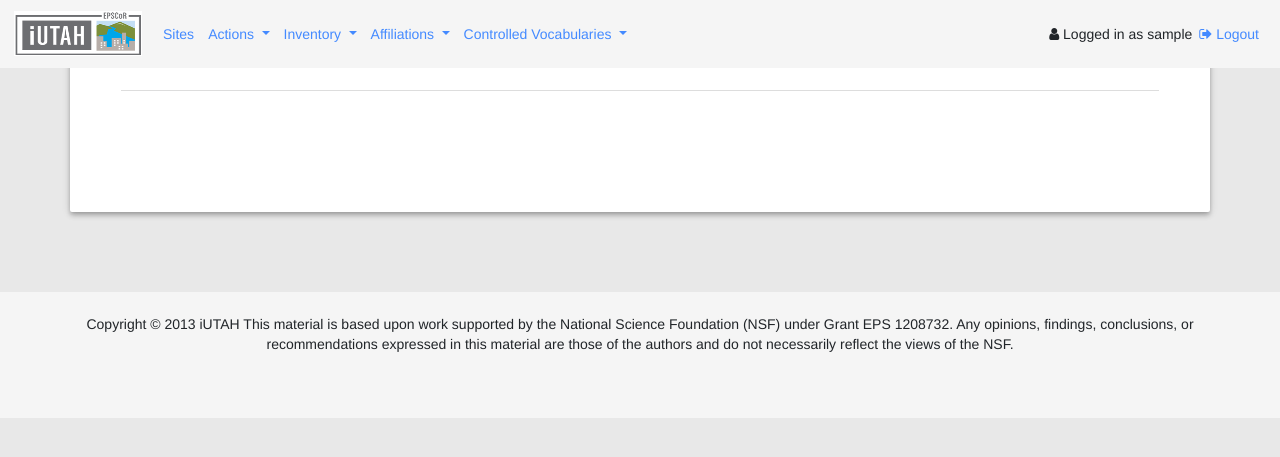
After one commit to ODM2/ODM2Equipment, a Django app: template src/equipment_inventory/templates/equipment_inventory/list.html in a window 1280 px wide. The commit adds this page. Shown: the top 457 px of the page. Run offline with Django 3.2, Linux system fonts and the light colour scheme; the template is opened without the code that fills it, so the values that code supplies are empty; the visitor is signed in with stand-in values (Sample User, id 1); parts of the project's set-up code (start-up, migrations or seed data) failed here and were passed over; some libraries are stand-ins or nearby versions.

Commit message:
Added Site list view, template, and url routing.

```diff
--- a/src/equipment_inventory/static/equipment_inventory/css/base.css
+++ b/src/equipment_inventory/static/equipment_inventory/css/base.css
@@ -58,6 +58,10 @@ html > body {
 
 /* HELPERS */
 
+.mdl-card.full-width .mdl-card__supporting-text, .mdl-card.full-width .mdl-card__title {
+    width: 100%;
+}
+
 .light-background {
     background: #f5f5f5;
 }
@@ -104,6 +108,62 @@ html > body {
     color: #3b8a8a;
 }
 
+span.user-info {
+    pointer-events: none;
+}
+
+.ribbon-content .page-title {
+    margin: -40px 0 40px;
+    padding-bottom: 10px;
+    border-bottom: 1px solid #DDD;
+    line-height: 24px;
+}
+
+.ribbon {
+    width: 100%;
+    height: 40vh;
+    -webkit-flex-shrink: 0;
+    -ms-flex-negative: 0;
+    flex-shrink: 0;
+}
+
+.ribbon-none {
+    background-color: transparent;
+}
+
+.ribbon-blue {
+    background-color: #337ab7;
+}
+
+.ribbon-green {
+    background-color: #62843e;
+}
+
+.ribbon-dark {
+    background-color: #494949;
+}
+
+.ribbon-lightblue {
+    background-color: #048a8a;
+}
+
+.ribbon-content {
+    -webkit-flex-shrink: 0;
+    -ms-flex-negative: 0;
+    flex-shrink: 0;
+    padding: 80px 4vw !important;
+    margin-bottom: 80px;
+    border-radius: 2px;
+}
+
+.ribbon-content:first-child {
+     margin-top: -35vh;
+}
+
+.ribbon-container {
+    padding: 0 15px;
+}
+
 /* FOOTER */
 
 .footer {
@@ -112,6 +172,5 @@ html > body {
     text-align: center;
     background: #f5f5f5;
     padding: 1.7% 0 5%;
-    position: absolute;
     bottom: 0;
 }
--- a/src/equipment_inventory/templates/equipment_inventory/base.html
+++ b/src/equipment_inventory/templates/equipment_inventory/base.html
@@ -97,7 +97,7 @@
 
                 </ul>
                 {% if user.is_authenticated %}
-                <span><i class="fa fa-user" aria-hidden="true"></i> Logged in as {{ user }}</span>
+                <span class="user-info"><i class="fa fa-user" aria-hidden="true"></i> Logged in as {{ user }}</span>
                 <ul class="navbar-nav">
                     <li class="nav-item dropdown">
                         <a class="nav-link" href=""><i class="fa fa-sign-out" aria-hidden="true"></i> Logout</a>
--- /dev/null
+++ b/src/equipment_inventory/templates/equipment_inventory/list.html
@@ -0,0 +1,43 @@
+{% extends 'equipment_inventory/base.html' %}
+{% load static %}
+
+{% block styles %}
+    {{ block.super }}
+    <link rel="stylesheet" href="{% static 'equipment_inventory/css/list.css' %}">
+{% endblock %}
+
+{% block content %}
+<div class="ribbon ribbon-none"></div>
+<div class="ribbon-container">
+    <div class="container ribbon-content mdl-color--white mdl-shadow--4dp">
+        <div class="row">
+            <section class="item-list col-sm-12">
+                <header>
+                    <div class="page-title grid" style="grid-template-columns: auto auto;">
+                        <span>
+                            {% block list-title %}{% endblock %}
+                        </span>
+                    </div>
+
+                    {% include 'includes/messages.template.html' with messages=messages %}
+                </header>
+
+                <div class="row">
+                    <div class="list-container col-sm-12 col-md-6">
+                        <table class="mdl-data-table mdl-js-data-table mdl-shadow--2dp full-width">
+                            <thead>
+                            <tr>
+                                {% block table-headers %}{% endblock %}
+                            </tr>
+                            </thead>
+                            <tbody>
+                                {% block table-rows %}{% endblock %}
+                            </tbody>
+                        </table>
+                    </div>
+                </div>
+            </section>
+        </div>
+    </div>
+</div>
+{% endblock %}
--- /dev/null
+++ b/src/equipment_inventory/templates/includes/messages.template.html
@@ -0,0 +1,15 @@
+{% if messages %}
+    <div class="row">
+        <div class="col-12">
+            {% for message in messages %}
+                <div class="message-container">
+                    <span class="mdl-chip mdl-chip--deletable form-message {{ message.tags }}">
+                        <span class="mdl-chip__text">{{ message }}</span>
+                        <button type="button" class="mdl-chip__action action_cancel"><i class="material-icons">cancel</i></button>
+                    </span>
+                <br><br>
+                </div>
+            {% endfor %}
+        </div>
+    </div>
+{% endif %}
--- a/src/equipment_inventory/urls.py
+++ b/src/equipment_inventory/urls.py
@@ -15,8 +15,9 @@ Including another URLconf
 """
 from django.urls.conf import path
 
-from equipment_inventory.views import HomeView
+from equipment_inventory.views import HomeView, SiteListView
 
 urlpatterns = [
     path('', HomeView.as_view(), name='home'),
+    path('sites', SiteListView.as_view(), name='site-list')
 ]
```
Also changed, not shown: src/equipment_inventory/templates/odm2/site_list.html (added, +34 -0 lines), src/equipment_inventory/views.py (+11 -0 lines), src/equipment_inventory/static/equipment_inventory/css/list.css (added).
